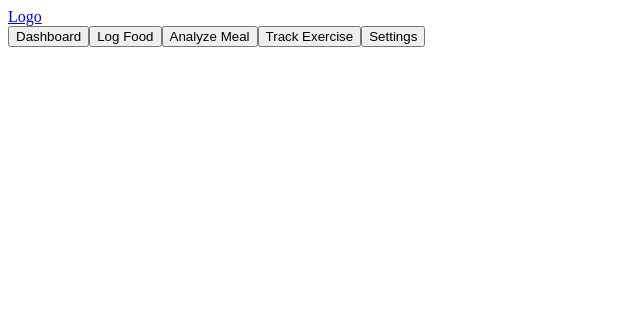
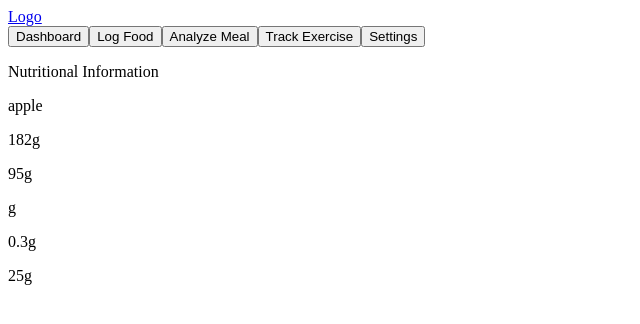
Before and after one commit to CMPT-276-SUMMER-2025/final-project-22-vines, a React (Vite) app in the folder react/healthmate/: page /analyzemeal in a window 1280 px wide. Shown: the top 324 px of the page, without its empty margins (0-640 px from the left). Built offline with nearby package versions, Linux system fonts and the light colour scheme.

Commit message:
Setup nutritional information card

```diff
--- a/react/healthmate/src/pages/AnalyzeMeal.jsx
+++ b/react/healthmate/src/pages/AnalyzeMeal.jsx
@@ -1,12 +1,45 @@
 import NavBar from '../components/NavBar'
 
+function NutritionalInfo({food}) {
+    return (
+        <div>
+            <p>Nutritional Information</p>
+            <p>{food.name}</p>
+            <p>{food.serving}g</p>
+            <p>{food.calories}g</p>
+            <p>{food.protein}g</p>
+            <p>{food.fat}g</p>
+            <p>{food.carbohydrates}g</p>
+        </div>
+    )
+}
+
 function AnalyzeMeal() {
+    const meals = [
+        {
+            name: "apple",
+            serving: 182,
+            calories: 95,
+            fat: 0.3,
+            carbohydrates: 25
+        },
+        {
+            name: "bread",
+            serving: 182,
+            calories: 95,
+            fat: 0.3,
+            carbohydrates: 25
+        }
+    ]
+
     return (
         <>
             <NavBar/>
             <div className="analyzeMeal">
                 <div className="searchBar"></div>
-                <div className="nutritionalInfo"></div>
+                <div className="nutritionalInfo">
+                    <NutritionalInfo food={meals[0]}/>
+                </div>
                 <div className="additionalInfo"></div>
             </div>
         </>
```
